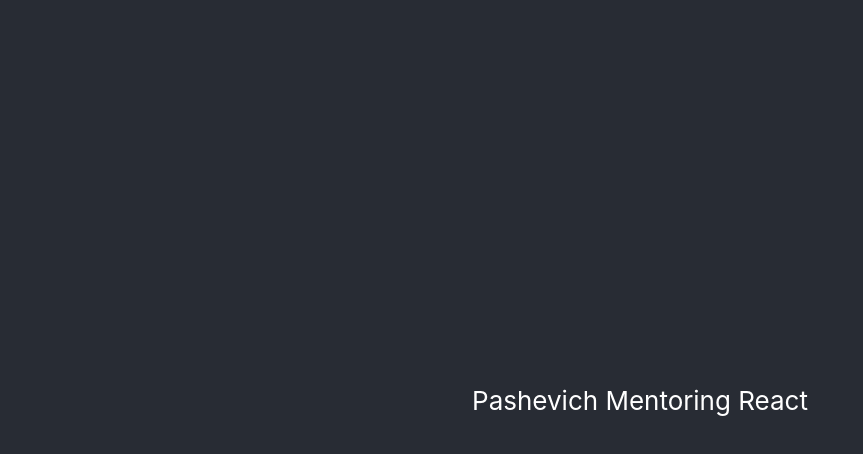
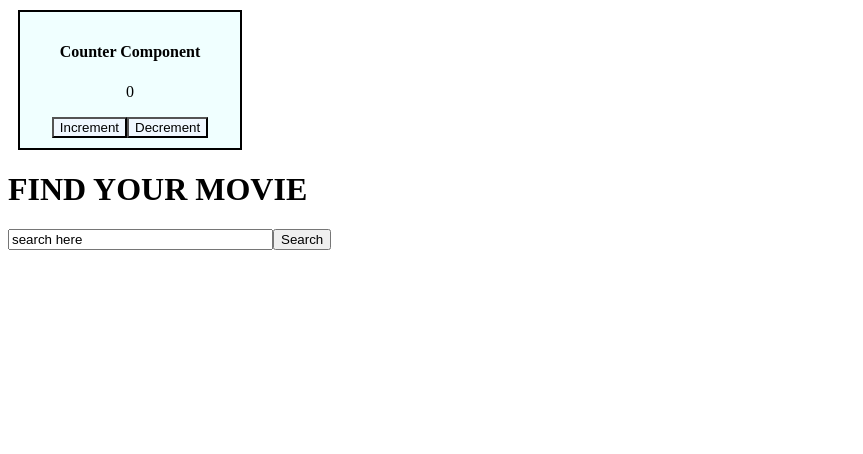
Before and after one commit to eknatkh/pashevich-mentoring-react, a React (Create React App) app: page / in a window 1280 px wide. Shown: the top 454 px of the page, without its empty margins (0-863 px from the left). Built offline with nearby package versions, Linux system fonts and the light colour scheme.

Commit message:
task1: Add Counter and SearchForm components

```diff
--- a/public/index.html
+++ b/public/index.html
@@ -5,39 +5,10 @@
     <link rel="icon" href="%PUBLIC_URL%/favicon.ico" />
     <meta name="viewport" content="width=device-width, initial-scale=1" />
     <meta name="theme-color" content="#000000" />
-    <meta
-      name="description"
-      content="Web site created using create-react-app"
-    />
-    <link rel="apple-touch-icon" href="%PUBLIC_URL%/logo192.png" />
-    <!--
-      manifest.json provides metadata used when your web app is installed on a
-      user's mobile device or desktop. See https://developers.google.com/web/fundamentals/web-app-manifest/
-    -->
-    <link rel="manifest" href="%PUBLIC_URL%/manifest.json" />
-    <!--
-      Notice the use of %PUBLIC_URL% in the tags above.
-      It will be replaced with the URL of the `public` folder during the build.
-      Only files inside the `public` folder can be referenced from the HTML.
-
-      Unlike "/favicon.ico" or "favicon.ico", "%PUBLIC_URL%/favicon.ico" will
-      work correctly both with client-side routing and a non-root public URL.
-      Learn how to configure a non-root public URL by running `npm run build`.
-    -->
     <title>React App</title>
   </head>
   <body>
     <noscript>You need to enable JavaScript to run this app.</noscript>
     <div id="root"></div>
-    <!--
-      This HTML file is a template.
-      If you open it directly in the browser, you will see an empty page.
-
-      You can add webfonts, meta tags, or analytics to this file.
-      The build step will place the bundled scripts into the <body> tag.
-
-      To begin the development, run `npm start` or `yarn start`.
-      To create a production bundle, use `npm run build` or `yarn build`.
-    -->
   </body>
 </html>
--- a/src/App.js
+++ b/src/App.js
@@ -1,11 +1,14 @@
-import './css/App.css';
+import React from 'react';
+import Counter from "./components/Counter";
+import SearchForm from "./components/SearchForm";
+import "./css/Main.css"
 
 function App() {
+
   return (
-    <div className="App App-header">
-        <p>
-          Pashevich Mentoring React
-        </p>
+    <div className="App">
+        <Counter />
+        <SearchForm searchQuery="search here" onSearch={(queryText) => console.log("search was triggered: " + queryText)} />
     </div>
   );
 }
--- /dev/null
+++ b/src/components/Counter.js
@@ -0,0 +1,35 @@
+import React from "react";
+
+class Counter extends React.Component {
+    constructor(props) {
+        super(props);
+        this.state = {count: 0};
+
+        this.increment = this.increment.bind(this);
+        this.decrement = this.decrement.bind(this);
+    }
+
+   increment() {
+      this.setState({
+        count: this.state.count + 1
+      })
+   }
+
+   decrement() {
+    this.setState({
+      count: this.state.count - 1
+    })
+ }
+
+    render() {
+        return (
+            React.createElement('div', {class: "counter-cmp"},
+                React.createElement('h4', null, 'Counter Component'),
+                React.createElement('p', null, this.state.count),
+                React.createElement('button', {onClick: this.increment, class: "my-button"}, 'Increment'),
+                React.createElement('button', {onClick: this.decrement, class: "my-button"}, 'Decrement'))
+        )
+    }
+}
+
+export default Counter;
--- /dev/null
+++ b/src/components/SearchForm.js
@@ -0,0 +1,21 @@
+import React, { useState } from "react";
+
+function SearchForm(props) {
+    const [query, setQuery] = useState(props.searchQuery);
+
+    return (
+        <div>
+            <h1>FIND YOUR MOVIE</h1>
+            <input
+                type="search"
+                placeholder="What do you want to watch?"
+                size="30"
+                value={query}
+                onChange={e => setQuery(e.target.value)}
+                onFocus={props.onSearch(query)}></input>
+            <button onClick={props.onSearch(query)}>Search</button>
+        </div>
+    )
+}
+
+export default SearchForm;
--- a/src/css/App.css
+++ /dev/null
@@ -1,38 +0,0 @@
-.App {
-  text-align: center;
-}
-
-.App-logo {
-  height: 40vmin;
-  pointer-events: none;
-}
-
-@media (prefers-reduced-motion: no-preference) {
-  .App-logo {
-    animation: App-logo-spin infinite 20s linear;
-  }
-}
-
-.App-header {
-  background-color: #282c34;
-  min-height: 100vh;
-  display: flex;
-  flex-direction: column;
-  align-items: center;
-  justify-content: center;
-  font-size: calc(10px + 2vmin);
-  color: white;
-}
-
-.App-link {
-  color: #61dafb;
-}
-
-@keyframes App-logo-spin {
-  from {
-    transform: rotate(0deg);
-  }
-  to {
-    transform: rotate(360deg);
-  }
-}
--- /dev/null
+++ b/src/css/Main.css
@@ -0,0 +1,28 @@
+.App {
+  text-align: left;
+  box-sizing: border-box;
+}
+
+.App-header {
+  background-color: #282c34;
+  min-height: 100vh;
+  display: flex;
+  flex-direction: column;
+  align-items: center;
+  font-size: calc(10px + 2vmin);
+  color: white;
+}
+
+.counter-cmp {
+  width: 200px;
+  text-align: center;
+  background-color: azure;
+  border: 2px solid;
+  margin: 10px;
+  padding: 10px;
+}
+
+.my-button {
+  background-color: aliceblue;
+  color: black;
+}
--- a/src/css/index.css
+++ /dev/null
@@ -1,13 +0,0 @@
-body {
-  margin: 0;
-  font-family: -apple-system, BlinkMacSystemFont, 'Segoe UI', 'Roboto', 'Oxygen',
-    'Ubuntu', 'Cantarell', 'Fira Sans', 'Droid Sans', 'Helvetica Neue',
-    sans-serif;
-  -webkit-font-smoothing: antialiased;
-  -moz-osx-font-smoothing: grayscale;
-}
-
-code {
-  font-family: source-code-pro, Menlo, Monaco, Consolas, 'Courier New',
-    monospace;
-}
--- a/src/index.js
+++ b/src/index.js
@@ -1,11 +1,8 @@
-import React from 'react';
-import ReactDOM from 'react-dom/client';
-import './css/index.css';
-import App from './App';
+import React from "react";
+import ReactDOM from "react-dom";
+import App from './App'
 
-const root = ReactDOM.createRoot(document.getElementById('root'));
-root.render(
-  <React.StrictMode>
-    <App />
-  </React.StrictMode>
+ReactDOM.render(
+  <App />,
+  document.getElementById('root')
 );
```
Also changed, not shown: public/logo192.png (deleted), public/logo512.png (deleted).
